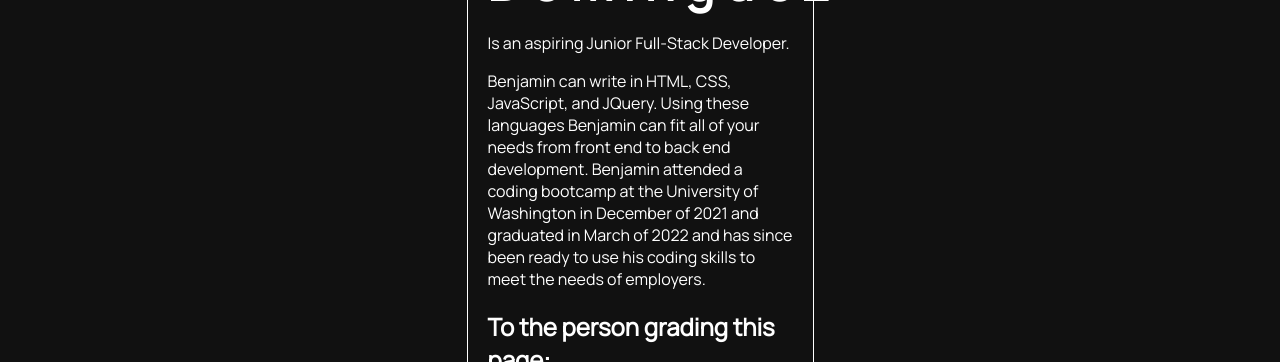
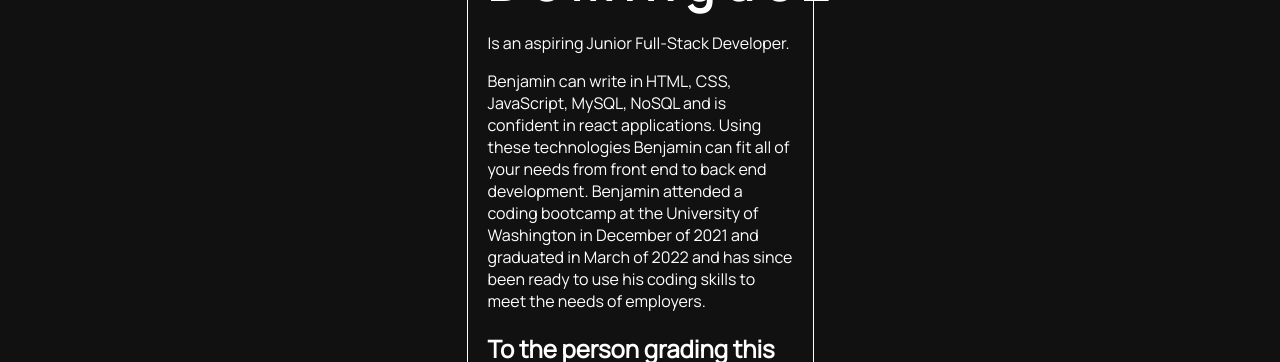
Before and after one commit to zortro/react-port, a React (Create React App) app: page / in a window 1280 px wide. Shown: the part 543-905 px from the top of the page. Built offline with nearby package versions, Linux system fonts and the light colour scheme.

Commit message:
changed text on abtme

```diff
--- a/package.json
+++ b/package.json
@@ -6,6 +6,7 @@
     "@testing-library/jest-dom": "^5.16.2",
     "@testing-library/react": "^12.1.4",
     "@testing-library/user-event": "^13.5.0",
+    "flat-carousel": "^0.0.1",
     "react": "^17.0.2",
     "react-dom": "^17.0.2",
     "react-router-dom": "^6.2.2",
--- a/src/components/assets/styles/main.css
+++ b/src/components/assets/styles/main.css
@@ -150,11 +150,13 @@ a:hover {
 .port {
     padding: 50px;
     background-color: rgb(17, 17, 17);
+    text-align: center;
 }
 
 .proj {
     border: 1px solid white;
     padding: 20px;
+    margin: 10px 0 10px 0;
 }
 
 .sampleImg {
--- a/src/components/pages/about.js
+++ b/src/components/pages/about.js
@@ -12,7 +12,7 @@ export default function About() {
                     <aside>
                         <h3 className='aboutTitle'>Benjamin Dominguez</h3>
                         <p>Is an aspiring Junior Full-Stack Developer.</p>
-                        <p>Benjamin can write in HTML, CSS, JavaScript, and JQuery. Using these languages Benjamin can fit all of your needs from front end to back end development. Benjamin attended a coding bootcamp at the University of Washington in December of 2021 and graduated in March of 2022 and has since been ready to use his coding skills to meet the needs of employers.</p>
+                        <p>Benjamin can write in HTML, CSS, JavaScript, MySQL, NoSQL and is confident in react applications. Using these technologies Benjamin can fit all of your needs from front end to back end development. Benjamin attended a coding bootcamp at the University of Washington in December of 2021 and graduated in March of 2022 and has since been ready to use his coding skills to meet the needs of employers.</p>
                         <h2>To the person grading this page:</h2>
                         <p>This page is not finalized, however now that I have completed project 3 I will be continuing to update this with new projects and styling. Thank you for your time and help through this course we are all very grateful to have had your assistance alongside our learning experience.</p>
                     </aside>
--- a/src/components/pages/portfolio.js
+++ b/src/components/pages/portfolio.js
@@ -1,4 +1,5 @@
 import React, { useEffect, useState } from 'react';
+import Carousel from "flat-carousel";
 import OOK from '../assets/img/OokDemo.png'
 import PNF from '../assets/img/PageNotFound.png'
 import LoadingPage from './loading.js'
@@ -13,7 +14,6 @@ export default function Portfolio() {
         }, 1000)
         return () => { isMounted = false }
     })
-
     return(
         <>
             {loading === true ? (
```
Also changed, not shown: 1 other file (tests, documents, lock files or other folders).
